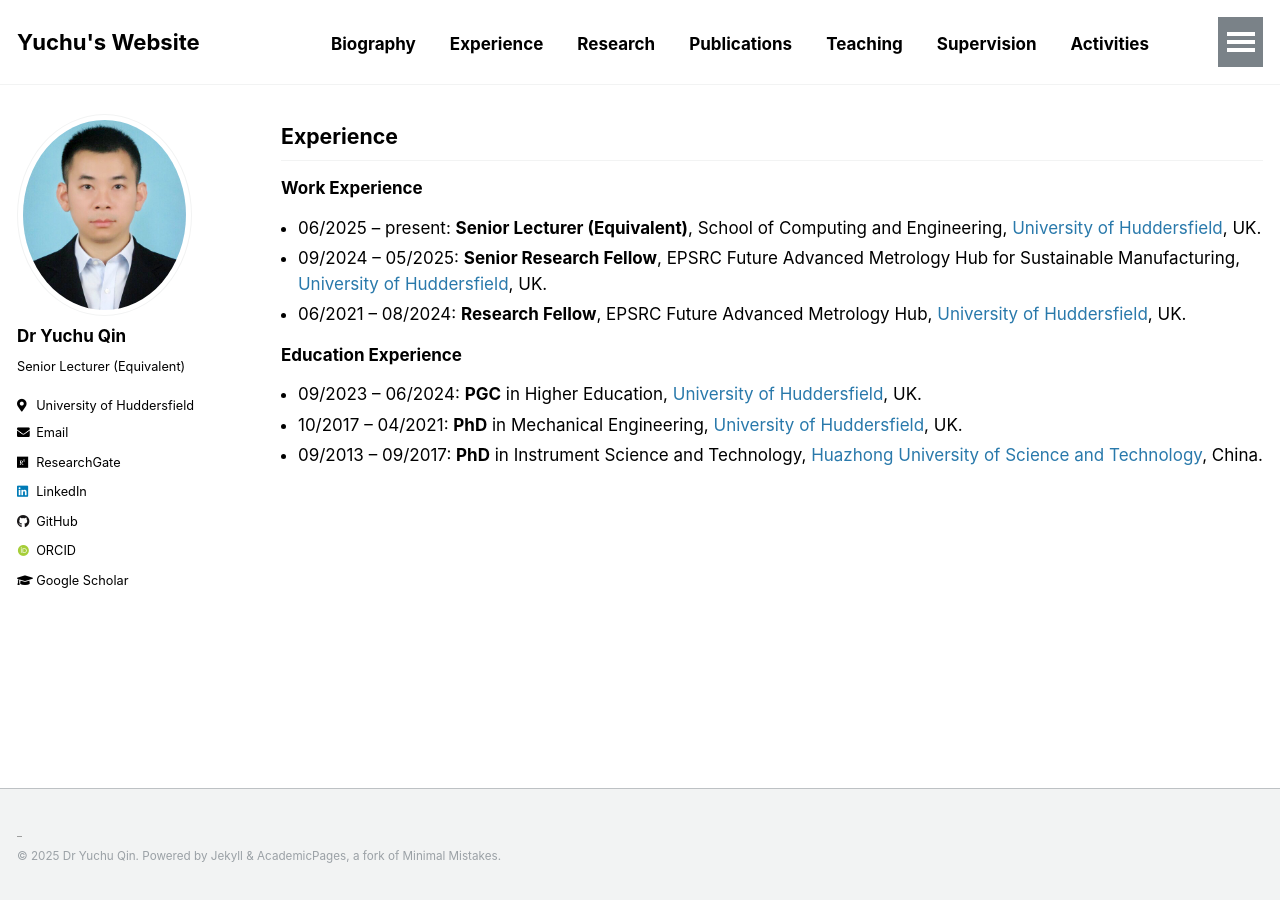
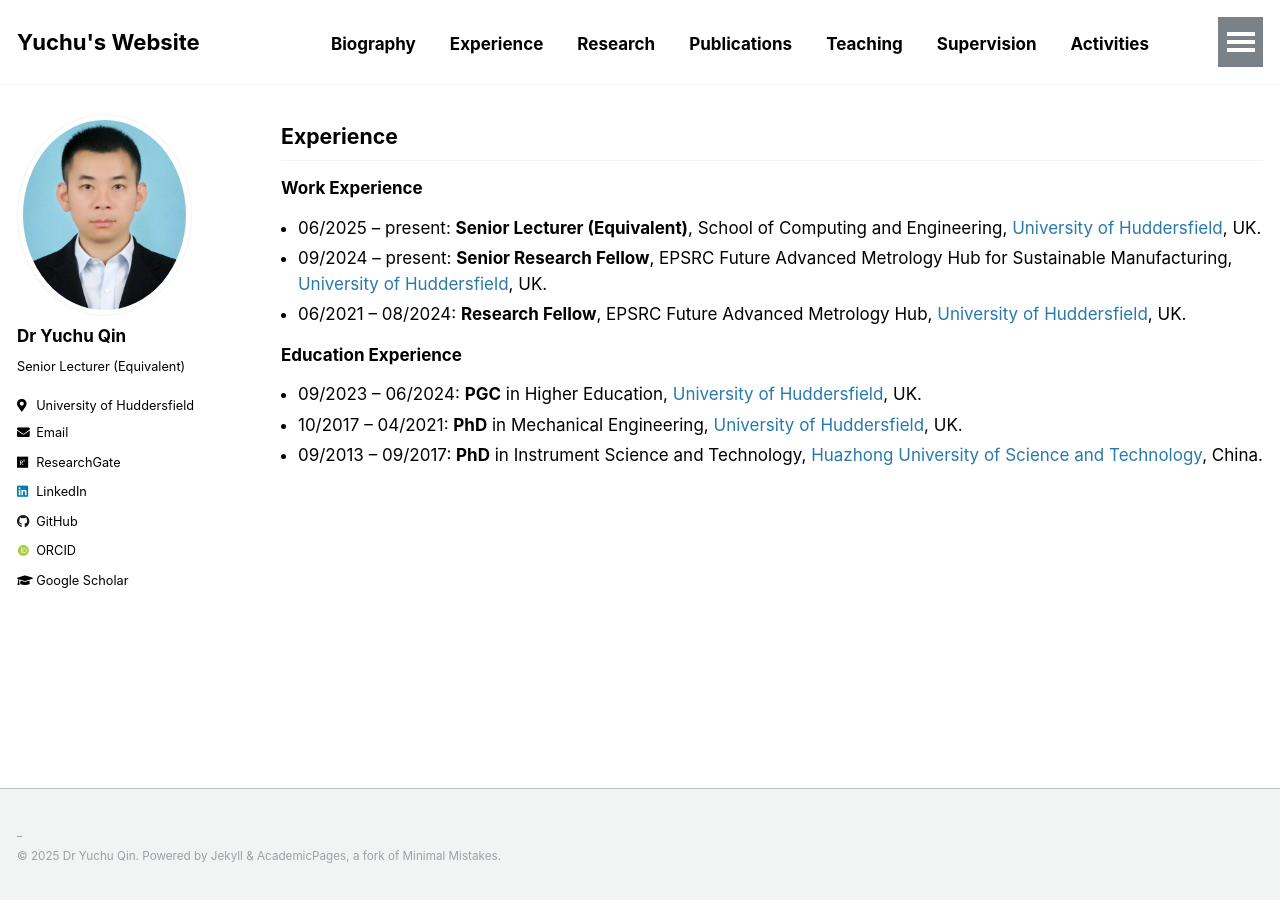
Before and after one commit to yuchu-qin/yuchu-qin.github.io, a Jekyll site: the page built from _pages/experience.md, in a window 1280 px wide. Built offline with Jekyll 4.4.1, drawn with Linux system fonts in a browser that asks for light colours; some web fonts are replaced; our own code applies the rules of GitHub Pages for plain Markdown files.

Commit message:
Update experience.md

```diff
--- a/_pages/experience.md
+++ b/_pages/experience.md
@@ -6,7 +6,7 @@ author_profile: true
 ## Experience
 ### Work Experience
 - 06/2025 – present: **Senior Lecturer (Equivalent)**, School of Computing and Engineering, [University of Huddersfield](https://www.hud.ac.uk/), UK.
-- 09/2024 – 05/2025: **Senior Research Fellow**, EPSRC Future Advanced Metrology Hub for Sustainable Manufacturing, [University of Huddersfield](https://www.hud.ac.uk/), UK.
+- 09/2024 – present: **Senior Research Fellow**, EPSRC Future Advanced Metrology Hub for Sustainable Manufacturing, [University of Huddersfield](https://www.hud.ac.uk/), UK.
 - 06/2021 – 08/2024: **Research Fellow**, EPSRC Future Advanced Metrology Hub, [University of Huddersfield](https://www.hud.ac.uk/), UK.
 
 ### Education Experience
```
